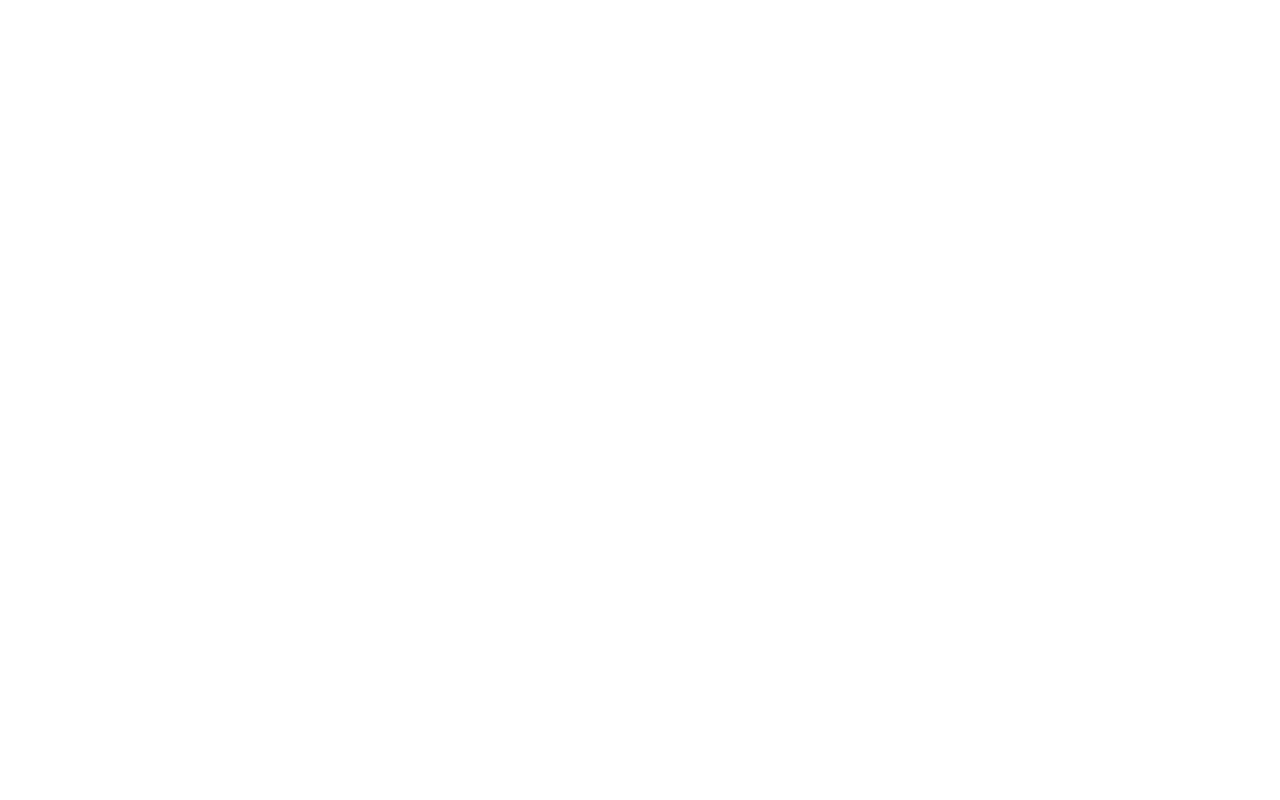
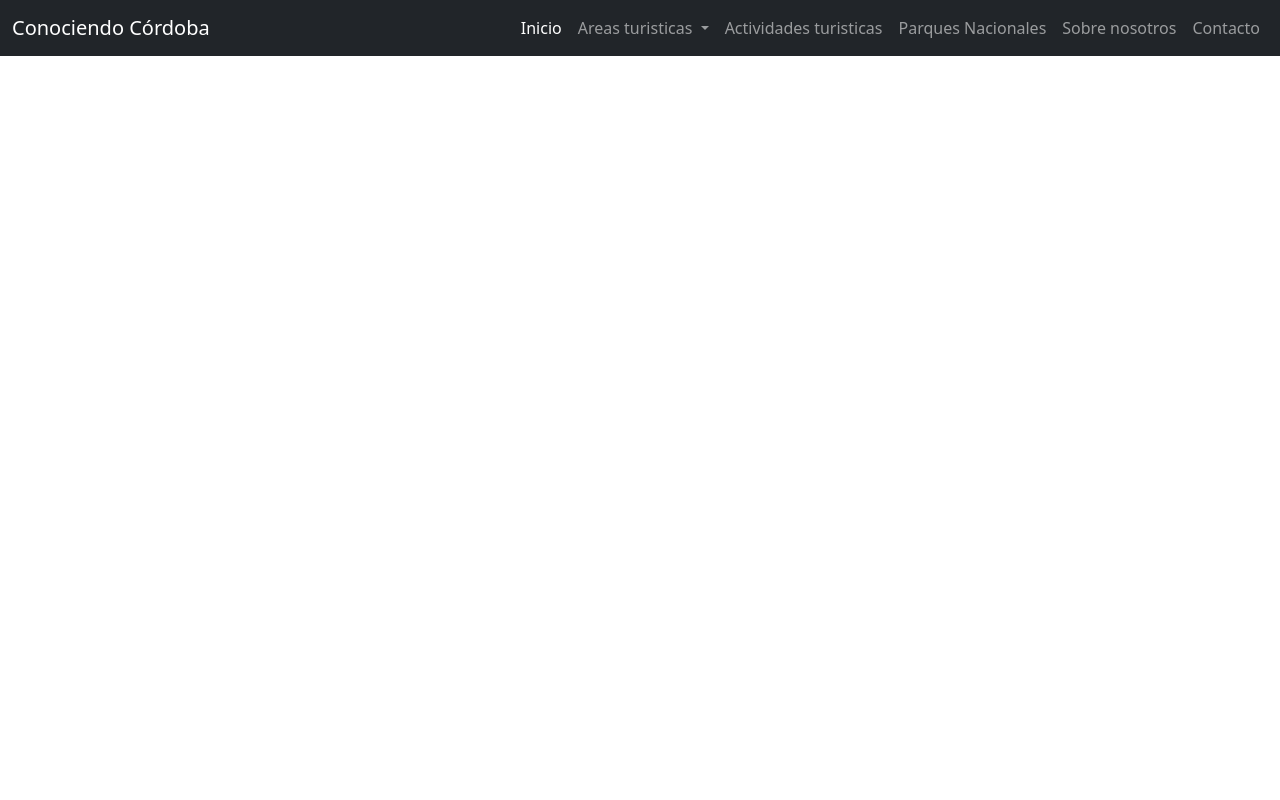
Before and after one commit to davidspuler/Conociendocordoba.io, a plain HTML site: page Proyecto integrador/frontend/index.html in a window 1280 px wide. Shown: the top 800 px of the page. Drawn offline with nearby package versions, Linux system fonts and the light colour scheme.

Commit message:
modificado el navbar del index

```diff
--- a/Proyecto integrador/frontend/index.html
+++ b/Proyecto integrador/frontend/index.html
@@ -9,8 +9,8 @@
 		<link href = "https://fonts.googleapis.com/css2? family = Squada + One & display = swap" rel = "stylesheet">
 	        <meta name="viewport" content="width=device-width, initial-scale=1">
 
-	    <link href="https://cdn.jsdelivr.net/npm/bootstrap@5.0.0/dist/css/bootstrap.min.css" rel="stylesheet" integrity="sha384-wEmeIV1mKuiNpC+IOBjI7aAzPcEZeedi5yW5f2yOq55WWLwNGmvvx4Um1vskeMj0" crossorigin="anonymous">
-	    <script src="https://cdn.jsdelivr.net/npm/bootstrap@5.0.0/dist/js/bootstrap.bundle.min.js" integrity="sha384-p34f1UUtsS3wqzfto5wAAmdvj+osOnFyQFpp4Ua3gs/ZVWx6oOypYoCJhGGScy+8" crossorigin="anonymous"></script>
+            <!-- Reemplazar la linea de bootstrap por esta -->
+            <link href="https://cdn.jsdelivr.net/npm/bootstrap@5.2.2/dist/css/bootstrap.min.css" rel="stylesheet" integrity="sha384-Zenh87qX5JnK2Jl0vWa8Ck2rdkQ2Bzep5IDxbcnCeuOxjzrPF/et3URy9Bv1WTRi" crossorigin="anonymous">
 
     <title>Conociendo Córdoba</title>
 </head>
@@ -21,34 +21,48 @@
 
 		<h1>Conociendo Córdoba</h1>
 		</div>
-		<nav id="menu">
-			<ul class="nav">
-				<li><a href="index.html">Inicio</a></li>
-				<li><a href="areas_turisticas.html">Areas turisticas</a>
-                    <ul>
-                        <li><a href="Valle_de_traslasierras.html">Valle de Traslasierras</a></li>
-                        <li><a href="valle_de_punilla.html">Valle de Punilla</a></li>
-                        <li><a href="valle_de_calamuchita.html">Valle de Calamuchita</a></li>
-                        <li><a href="valle_de_paravachasca.html">Valle de Paravachasca</a></li>
-                        <li><a href="norte_y_noroeste.html">Norte y Noroeste</a></li>
-                        <li><a href="sierras_chicas.html">Sierras Chicas</a></li>
-                        <li><a href="cordoba_capital.html">Cordoba Capital</a></li>
+
+        <nav class="navbar navbar-expand-lg fixed-top navbar-dark bg-dark ">
+            <div class="container-fluid">
+              <a class="navbar-brand" href="#">Conociendo Córdoba</a>
+              <button class="navbar-toggler" type="button" data-bs-toggle="collapse" data-bs-target="#navbarNavDropdown" aria-controls="navbarNavDropdown" aria-expanded="false" aria-label="Toggle navigation">
+                <span class="navbar-toggler-icon"></span>
+              </button>
+              <div class="collapse navbar-collapse" id="navbarNavDropdown">
+                <ul class="navbar-nav ms-auto">
+                  <li class="nav-item">
+                    <a class="nav-link active" aria-current="page" href="index.html">Inicio</a>
+                  </li>
+                  <li class="nav-item dropdown">
+                    <a class="nav-link dropdown-toggle" href="#" role="button" data-bs-toggle="dropdown" aria-expanded="false">
+                     Areas turisticas
+                    </a>
+                    <ul class="dropdown-menu">
+                      <li><a class="dropdown-item" href="Valle_de_traslasierras.html">Valle de Traslasierras</a></li>
+                      <li><a class="dropdown-item" href="valle_de_punilla.html">Valle de Punilla</a></li>
+                      <li><a class="dropdown-item" href="valle_de_calamuchita.html">Valle de Calamuchita</a></li>
+                      <li><a class="dropdown-item" href="valle_de_paravachasca.html">Valle de Paravachasca</a></li>
+                      <li><a class="dropdown-item" href="norte_y_noroeste.html">Norte y Noroeste</a></li>
+                      <li><a class="dropdown-item" href="sierras_chicas.html">Sierras Chicas</a></li>
+                      <li><a class="dropdown-item" href="cordoba_capital.html">Cordoba Capital</a></li>
                     </ul>
-
-                </li>
-                <li><a href="actividades_turisticas.html">Actividades turisticas</a>
-                    <ul>
-                        <li><a href="">Turismo aventura</a></li>
-                        <li><a href="parques_nacionales.html">Parques nacionales</a></li>
-                        <li><a href="">Astroturismo</a></li>
-                        <li><a href="">Caminos del vino</a></li>
-                        <li><a href="">Turismo religioso</a></li>
-                    </ul>
-                </li>
-				<li><a href="sobre_nosotros.html">Sobre nosotros</a></li>
-				<li><a href="Contacto.html">Contacto</a></li>
-			</ul>
-		</nav>
+                  </li>
+                  <li class="nav-item">
+                    <a class="nav-link" href="actividades_turisticas.html">Actividades turisticas</a>
+                  </li>
+                  <li class="nav-item">
+                    <a class="nav-link" href="parques_nacionales.html">Parques Nacionales</a>
+                  </li>
+                  <li class="nav-item">
+                    <a class="nav-link" href="sobre_nosotros.html">Sobre nosotros</a>
+                  </li>
+                  <li class="nav-item">
+                    <a class="nav-link" href="contacto.html">Contacto</a>
+                  </li>
+                </ul>
+              </div>
+            </div>
+          </nav>
 	</header>
 
 
@@ -156,8 +170,9 @@
     </div>
 </footer>
 
+<!-- Reemplazar la linea de bootstrap por esta -->
+<script src="https://cdn.jsdelivr.net/npm/bootstrap@5.2.2/dist/js/bootstrap.bundle.min.js" integrity="sha384-OERcA2EqjJCMA+/3y+gxIOqMEjwtxJY7qPCqsdltbNJuaOe923+mo//f6V8Qbsw3" crossorigin="anonymous"></script>
 
-    <script src="https://cdn.jsdelivr.net/npm/@popperjs/core@2.9.2/dist/umd/popper.min.js" integrity="sha384-IQsoLXl5PILFhosVNubq5LC7Qb9DXgDA9i+tQ8Zj3iwWAwPtgFTxbJ8NT4GN1R8p" crossorigin="anonymous"></script>
-    <script src="https://cdn.jsdelivr.net/npm/bootstrap@5.0.0/dist/js/bootstrap.min.js" integrity="sha384-lpyLfhYuitXl2zRZ5Bn2fqnhNAKOAaM/0Kr9laMspuaMiZfGmfwRNFh8HlMy49eQ" crossorigin="anonymous"></script>
+
 </body>
 </html>
```
Also changed, not shown: Proyecto integrador/frontend/sobre_nosotros.html (+31 -18 lines).
